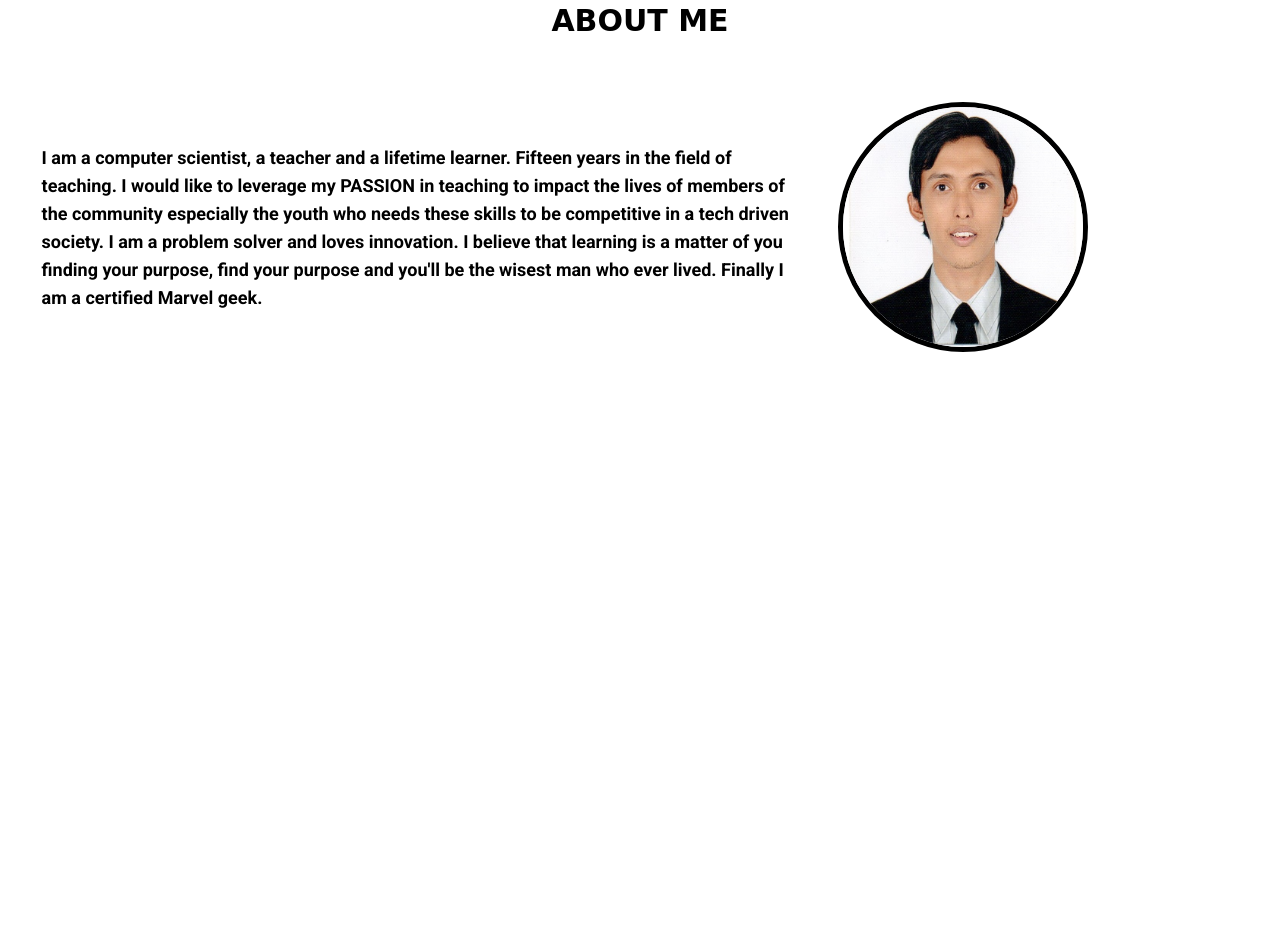
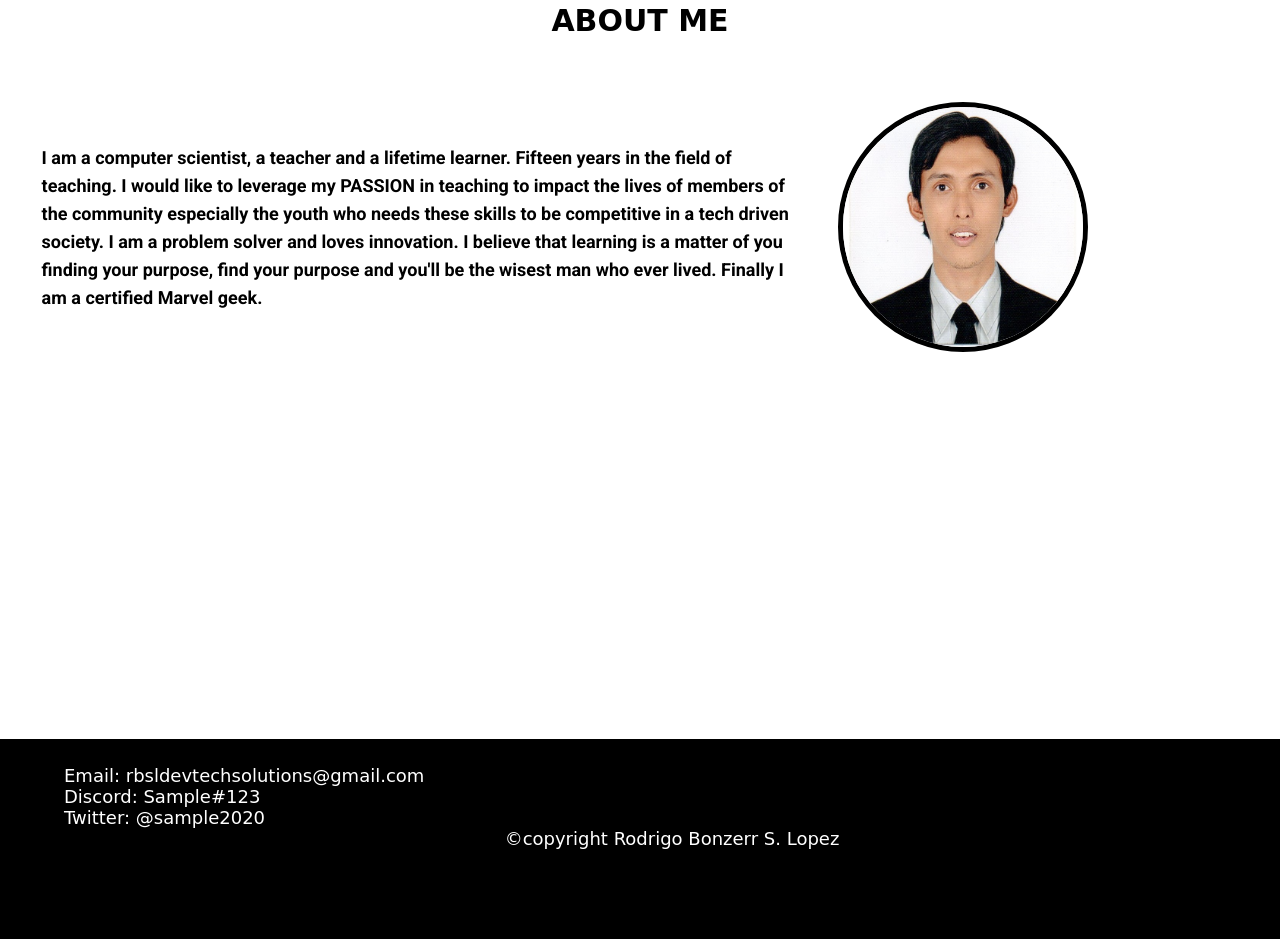
Before and after one commit to rodprogramdev/rbsl-portfolio2, a plain HTML site: page index.html in a window 1280 px wide. Shown: the part 861-1800 px from the top of the page. Before the commit the page ends 1600 px from the top, so only its background shows below. Drawn offline with Linux system fonts and the light colour scheme; a web font is replaced by a local one.

Commit message:
add footer section

```diff
--- a/index.html
+++ b/index.html
@@ -14,7 +14,7 @@
 
 <body>
     <header>
-        <div class="header">
+        <div class="header__navigation" id="header">
             <!--HEADER BRAND OR LOGO-->
             <div class="header__brand">
                 <p>RODPROGRAMDEV</p>
@@ -23,9 +23,9 @@
             <div class="header__nav">
                 <nav>
                     <ul class="header__list">
-                        <li class="header__items"><a class="header__links" href="#">Home</a></li>
-                        <li class="header__items"><a class="header__links" href="#">About Me</a></li>
-                        <li class="header__items"><a class="header__links" href="#">Contact</a></li>
+                        <li class="header__items"><a class="header__links" href="#header">Home</a></li>
+                        <li class="header__items"><a class="header__links" href="#about">About Me</a></li>
+                        <li class="header__items"><a class="header__links" href="#footer">Contact</a></li>
 
                     </ul>
                 </nav>
@@ -46,7 +46,7 @@
 
     <!--SECTION ABOUT-->
     <section>
-        <div class="about">
+        <div class="about" id="about">
             <h2 class="about__heading">ABOUT ME</h2>
             <div class="about__text">
                 <p> I am a computer scientist, a teacher and a lifetime learner. Fifteen years in the field of teaching.
@@ -60,6 +60,18 @@
                 <img src="images/rod-image.jpg" alt="Rodrigo's Profile Picture" class="about__image--pic">
             </div>
         </div>
+        <footer>
+            <div class="footer" id="footer">
+                <div class="footer__contact">
+                    <ul>
+                        <li class="footer__items">Email: rbsldevtechsolutions@gmail.com</li>
+                        <li class="footer__items">Discord: Sample#123</li>
+                        <li class="footer__items">Twitter: @sample2020</li>
+                    </ul>
+                </div>
+                <p>&#169;copyright Rodrigo Bonzerr S. Lopez</p>
+            </div>
+        </footer>
 
     </section>
 </body>
--- a/styles/style.css
+++ b/styles/style.css
@@ -26,7 +26,7 @@ header{
 
 }
 
-.header{
+.header__navigation{
     height: 10rem;
     position:relative;
 }
@@ -132,3 +132,21 @@ header{
     border-radius: 50%;
     border: .5rem solid black;
 }
+
+/****************************************************************FOOTER SECTION********************************************/
+.footer{
+    padding-top:2%;
+    padding-left:5%;
+    height: 25vh;
+    background-color: black;
+    color:white;
+}
+
+
+.footer__items{
+    list-style-type:none;
+}
+
+p{
+    text-align: center;
+}
```
